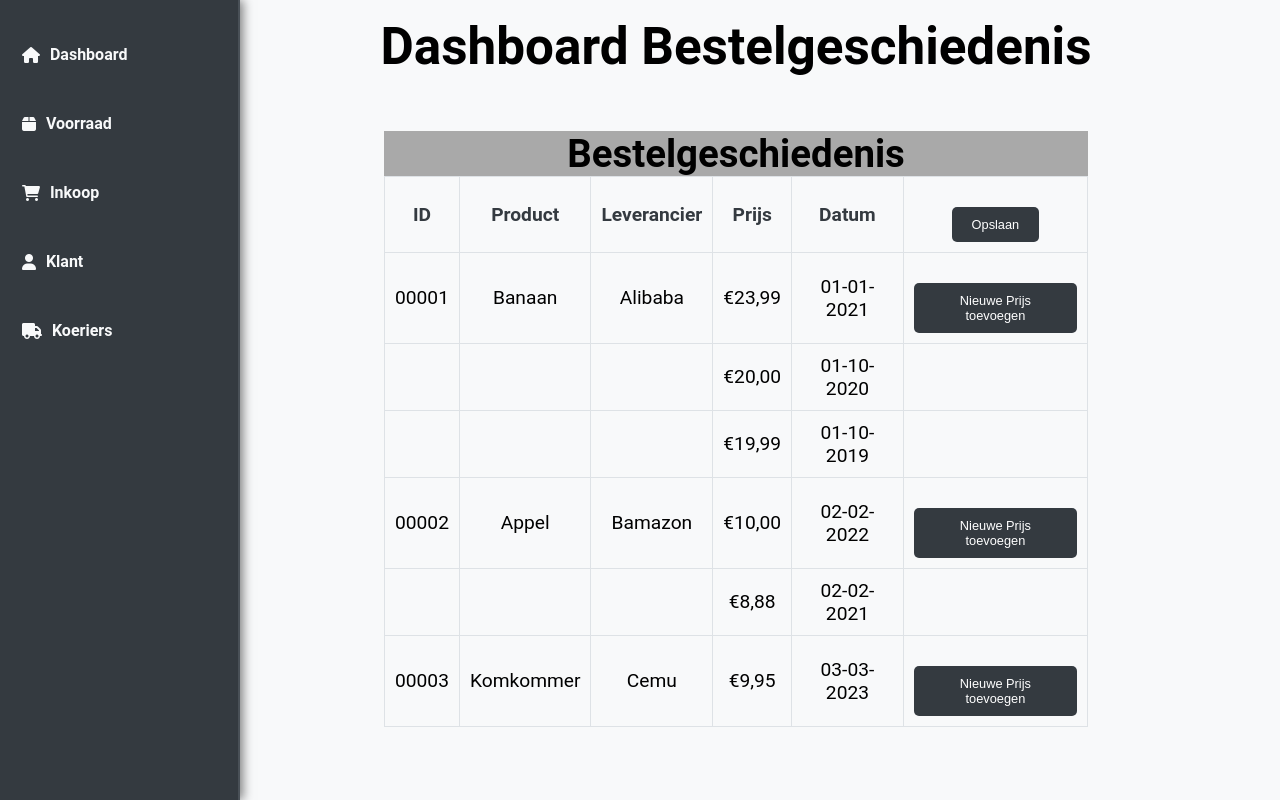
After one commit to CyberDuckys/Main, a Flask app: page /bestelgeschiedenis in a window 1280 px wide. The commit adds this page. Run offline with Flask 3, Linux system fonts and the light colour scheme; some libraries are stand-ins or nearby versions.

Commit message:
inkooppagina af?

```diff
--- a/website/static/css/inkoop.css
+++ b/website/static/css/inkoop.css
@@ -1,9 +1,3 @@
-caption {
-    font-size: 3vw;
-    font-weight: 700;
-    background-color: darkgray;
-}
-
 .table th {
     color: black;
 }
--- /dev/null
+++ b/website/static/js/newPrice.js
@@ -0,0 +1,29 @@
+function voegRijToe(button) {
+    // Vraag om prijs en datum
+    const nieuwePrijs = prompt("Voer de nieuwe prijs in:");
+    const nieuweDatum = prompt("Voer de nieuwe datum in (dd-mm-jjjj):");
+
+    // Controleer of beide velden zijn ingevuld
+    if (nieuwePrijs && nieuweDatum) {
+        // Haal de huidige rij op
+        const huidigeRij = button.parentElement.parentElement;
+
+        // Maak een nieuwe rij
+        const nieuweRij = document.createElement('tr');
+
+        // Voeg cellen toe met bestaande data
+        nieuweRij.innerHTML = `
+            <td></td>
+            <td></td>
+            <td></td>
+            <td>€${nieuwePrijs}</td>
+            <td>${nieuweDatum}</td>
+            <td><button class="nieuwePrijs button" onclick="voegRijToe(this)">Nieuwe Prijs toevoegen</button></td>
+        `;
+
+        // Voeg de nieuwe rij toe onder de huidige
+        huidigeRij.parentNode.insertBefore(nieuweRij, huidigeRij.nextSibling);
+    } else {
+        alert("Vul zowel de prijs als de datum in!");
+    }
+}
--- /dev/null
+++ b/website/static/js/saveAll.js
@@ -0,0 +1,50 @@
+    document.querySelector('.saveAll').addEventListener('click', function () {
+        const nieuweData = [];
+        const tableRows = document.querySelectorAll('.klanten-table tbody tr');
+
+        // Loop door alle rijen en verzamel de nieuwe rijen
+        tableRows.forEach(row => {
+            const cells = row.querySelectorAll('td');
+            if (cells.length > 0) {
+                const id = cells[0].innerText;
+                const product = cells[1].innerText;
+                const leverancier = cells[2].innerText;
+                const prijs = cells[3].innerText;
+                const datum = cells[4].innerText;
+
+                // Voeg alleen rijen toe die daadwerkelijk gegevens hebben
+                if (id && product && prijs && datum) {
+                    nieuweData.push({
+                        id,
+                        product,
+                        leverancier,
+                        prijs,
+                        datum,
+                    });
+                }
+            }
+        });
+
+        // Log de verzamelde gegevens of stuur ze naar de server
+        console.log('Opgeslagen data:', nieuweData);
+
+        // Als je een backend hebt, kun je een POST-verzoek sturen
+        // fetch('/api/savePrices', {
+        //     method: 'POST',
+        //     headers: {
+        //         'Content-Type': 'application/json'
+        //     },
+        //     body: JSON.stringify(nieuweData)
+        // }).then(response => {
+        //     if (response.ok) {
+        //         alert('Gegevens opgeslagen!');
+        //     } else {
+        //         alert('Fout bij opslaan.');
+        //     }
+        // }).catch(error => {
+        //     console.error('Error:', error);
+        // });
+
+        // Voor nu: melding in de console
+        alert('Nieuwe prijzen zijn opgeslagen! Bekijk de console voor details.');
+    });
--- a/website/static/style.css
+++ b/website/static/style.css
@@ -11,6 +11,12 @@ html, body {
     background-color: #f8f9fa;
     min-height: min-content;
     min-width: min-content;
+}
+
+caption {
+    font-size: 3vw;
+    font-weight: 700;
+    background-color: darkgray;
 }
 
 .dashboardTitle {
@@ -169,7 +175,8 @@ html, body {
 }
 
 .table {
-    width: 100%;
+    min-width: 100%;
+    width: 55vw;
     border-collapse: collapse;
     margin-top: 10px;
 }
@@ -178,13 +185,21 @@ html, body {
     border: 1px solid #dee2e6;
     padding: 10px;
     text-align: center;
-    font-size: 1.8vw;
+    font-size: 1.5vw;
 }
 
 .table th {
     background-color: #f8f9fa;
     font-weight: bold;
     color: #343a40;
+}
+
+.smallTable {
+    max-width: 2vw;
+}
+
+.smallTable td{
+    font-size: 0.9vw;
 }
 
 .button {
@@ -197,6 +212,7 @@ html, body {
     cursor: pointer;
     text-align: center;
     transition: background-color 0.3s;
+    font-size: 1vw;
 }
 
 .button:hover {
--- a/website/templates/base.html
+++ b/website/templates/base.html
@@ -42,6 +42,8 @@
 </body>
 <!-- Js -->
 <script src="{{ url_for('static', filename='script.js') }}"></script>
+<script src="{{ url_for('static', filename='js/newPrice.js') }}"></script>
+<script src="{{ url_for('static', filename='js/saveAll.js') }}"></script>
 
 <script src="https://code.jquery.com/jquery-3.3.1.slim.min.js"
   integrity="sha384-q8i/X+965DzO0rT7abK41JStQIAqVgRVzpbzo5smXKp4YfRvH+8abtTE1Pi6jizo" crossorigin="anonymous"></script>
--- /dev/null
+++ b/website/templates/bestelgeschiedenis.html
@@ -0,0 +1,76 @@
+{% extends 'base.html' %}
+
+
+{% block title %} Bestelgeschiedenis {% endblock %}
+
+{% block content%}
+
+<h1 class="dashboardTitle">Dashboard Bestelgeschiedenis</h1>
+
+<div class="tableCard">
+    <table class="table klanten-table">
+        <caption>Bestelgeschiedenis</caption>
+        <thead>
+            <tr>
+                <th>ID</th>
+                <th>Product</th>
+                <th>Leverancier</th>
+                <th>Prijs</th>
+                <th>Datum</th>
+                <th><button class="saveAll button">Opslaan</button></th>
+            </tr>
+        </thead>
+        <tbody>
+            <tr>
+                <td>00001</td>
+                <td>Banaan</td>
+                <td>Alibaba</td>
+                <td>€23,99</td>
+                <td>01-01-2021</td>
+                <td><button class="nieuwePrijs button" onclick="voegRijToe(this)">Nieuwe Prijs toevoegen</button></td>
+            </tr>
+            <tr>
+                <td></td>
+                <td></td>
+                <td></td>
+                <td>€20,00</td>
+                <td>01-10-2020</td>
+                <td></td>
+            </tr>
+            <tr>
+                <td></td>
+                <td></td>
+                <td></td>
+                <td>€19,99</td>
+                <td>01-10-2019</td>
+                <td></td>
+            </tr>
+            <tr>
+                <td>00002</td>
+                <td>Appel</td>
+                <td>Bamazon</td>
+                <td>€10,00</td>
+                <td>02-02-2022</td>
+                <td><button class="nieuwePrijs button" onclick="voegRijToe(this)">Nieuwe Prijs toevoegen</button></td>
+            </tr>
+            <tr>
+                <td></td>
+                <td></td>
+                <td></td>
+                <td>€8,88</td>
+                <td>02-02-2021</td>
+                <td></td>
+            </tr>
+            <tr>
+                <td>00003</td>
+                <td>Komkommer</td>
+                <td>Cemu</td>
+                <td>€9,95</td>
+                <td>03-03-2023</td>
+                <td><button class="nieuwePrijs button" onclick="voegRijToe(this)">Nieuwe Prijs toevoegen</button></td>
+            </tr>
+        </tbody>
+    </table>
+</div>
+
+{% endblock %}
--- a/website/templates/index.html
+++ b/website/templates/index.html
@@ -11,7 +11,7 @@
     <!-- Bijna op -->
     <div class="card">
         <h2>Bijna op</h2>
-        <table class="table">
+        <table class="table smallTable">
             <tr>
                 <th>ID</th>
                 <th>Product</th>
@@ -64,4 +64,4 @@
         <h2 style="font-size: 50px; text-align: center;">+</h2>
     </div>
 </div>
-    {% endblock%}
+    {% endblock %}
--- a/website/views.py
+++ b/website/views.py
@@ -21,3 +21,7 @@ def inkoop():
 @views.route('/voorraad')
 def voorraad():
     return render_template("voorraad.html")
+
+@views.route('/bestelgeschiedenis')
+def bestelgeschiedenis():
+    return render_template("bestelgeschiedenis.html")
```
Also changed, not shown: website/templates/inkoop.html (+3 -4 lines).
